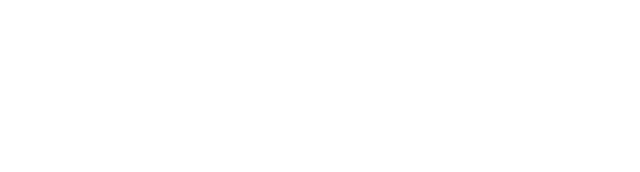
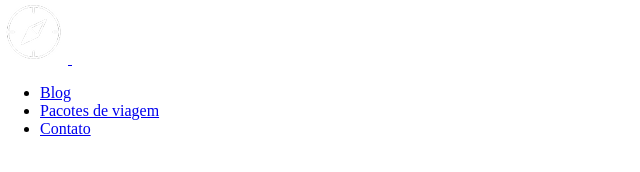
Before and after one commit to DaniCastilho/jornada-viagens, a plain HTML site: page index.html in a window 1280 px wide. Shown: the whole page, without its empty margins (0-640 px from the left). Drawn offline with Linux system fonts and the light colour scheme.

Commit message:
Cria estrutura do menu

```diff
--- a/css/style.css
+++ b/css/style.css
@@ -37,9 +37,3 @@ button {
   padding: 0;
   box-sizing: border-box;
 }
-h1 {
-  font-family: "Montserrat";
-  font-weight: var(--title-weight);
-  color: var(--primary-color);
-  color: var(--primary-color);
-}
--- a/index.html
+++ b/index.html
@@ -1,5 +1,5 @@
 <!DOCTYPE html>
-<html lang="en">
+<html lang="pt-BR">
   <head>
     <meta charset="UTF-8" />
     <meta name="viewport" content="width=device-width, initial-scale=1.0" />
@@ -7,6 +7,34 @@
     <title>Jornada Viagens</title>
   </head>
   <body>
-    <h1></h1>
+    <header>
+      <a href="index.html" title="voltar para a página inicial">
+        <img
+          src="img/bussola-jornada-branco.png"
+          alt="Bussola do logo Jornada Viagens na cor preta"
+        />
+      </a>
+      <img src="img/menu.png" alt="menu" />
+      <nav>
+        <ul>
+          <li>
+            <a href="blog.html" target="_blank" title="Acessar Blog">Blog</a>
+          </li>
+          <li>
+            <a
+              href="pacotes.html"
+              target="_blank"
+              title="Acessar Pacotes de viagem"
+              >Pacotes de viagem</a
+            >
+          </li>
+          <li>
+            <a href="contato.html" target="_blank" title="Acessar Contato"
+              >Contato</a
+            >
+          </li>
+        </ul>
+      </nav>
+    </header>
   </body>
 </html>
```
Also changed, not shown: img/bussola-jornada-branco.png (added), img/bussola-jornada-preta.png (added), img/menu.png (added).
